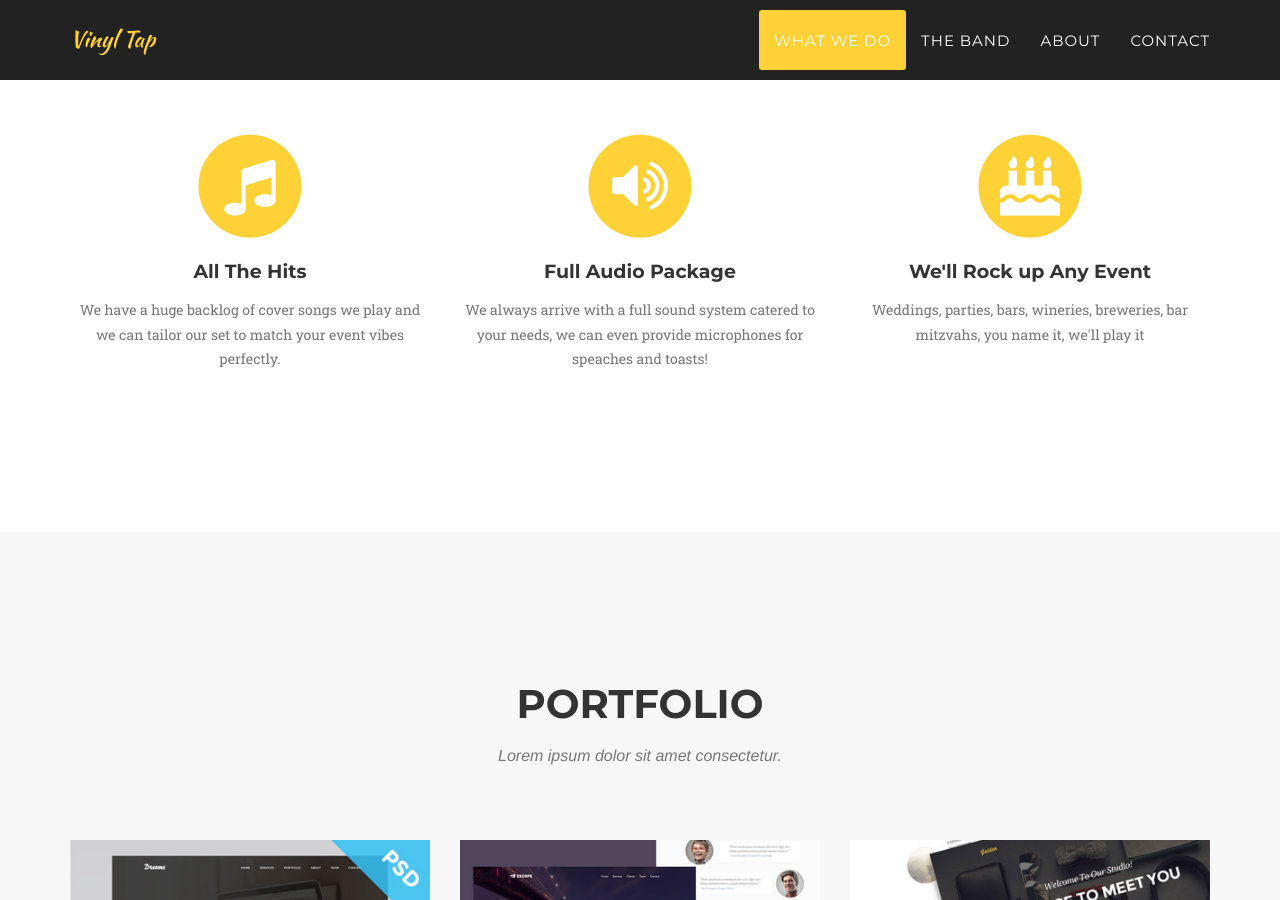
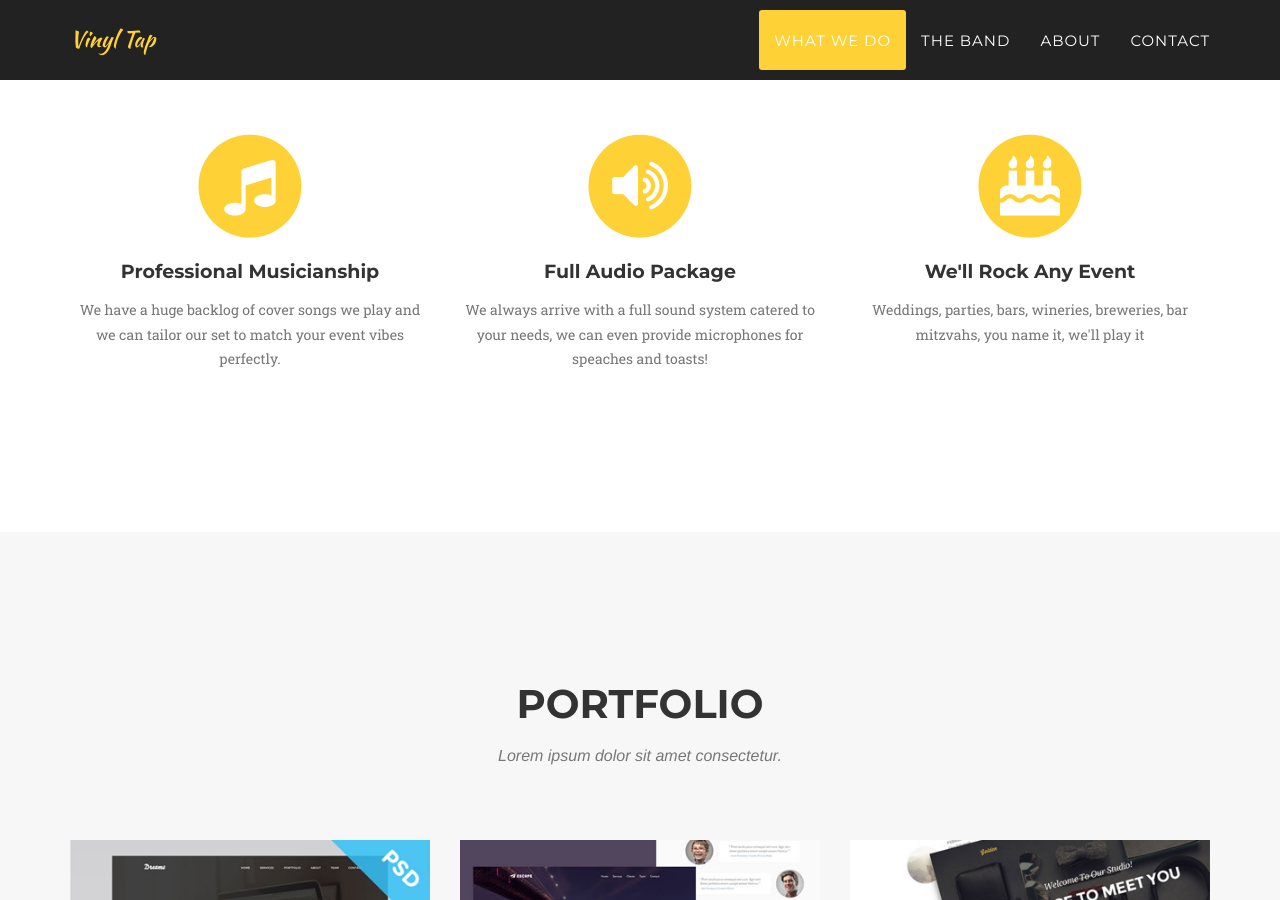
Before and after one commit to philiptyler/vinyltap.band, a Jekyll site: the page built from index.html, in a window 1280 px wide and 900 px high, scrolled down 938 px. Built offline with Jekyll 4.4.1, drawn with Linux system fonts in a browser that asks for light colours; some web fonts are replaced.

Commit message:
better copy

```diff
--- a/_includes/services.html
+++ b/_includes/services.html
@@ -13,7 +13,7 @@
                         <i class="fa fa-circle fa-stack-2x text-primary"></i>
                         <i class="fa fa-music fa-stack-1x fa-inverse"></i>
                     </span>
-                    <h4 class="service-heading">All The Hits</h4>
+                    <h4 class="service-heading">Professional Musicianship</h4>
                     <p class="text-muted">We have a huge backlog of cover songs we play and we can tailor our set to match your event vibes perfectly.</p>
                 </div>
                 <div class="col-md-4">
@@ -29,7 +29,7 @@
                         <i class="fa fa-circle fa-stack-2x text-primary"></i>
                         <i class="fa fa-birthday-cake fa-stack-1x fa-inverse"></i>
                     </span>
-                    <h4 class="service-heading">We'll Rock up Any Event</h4>
+                    <h4 class="service-heading">We'll Rock Any Event</h4>
                     <p class="text-muted">Weddings, parties, bars, wineries, breweries, bar mitzvahs, you name it, we'll play it</p>
                 </div>
             </div>
```
